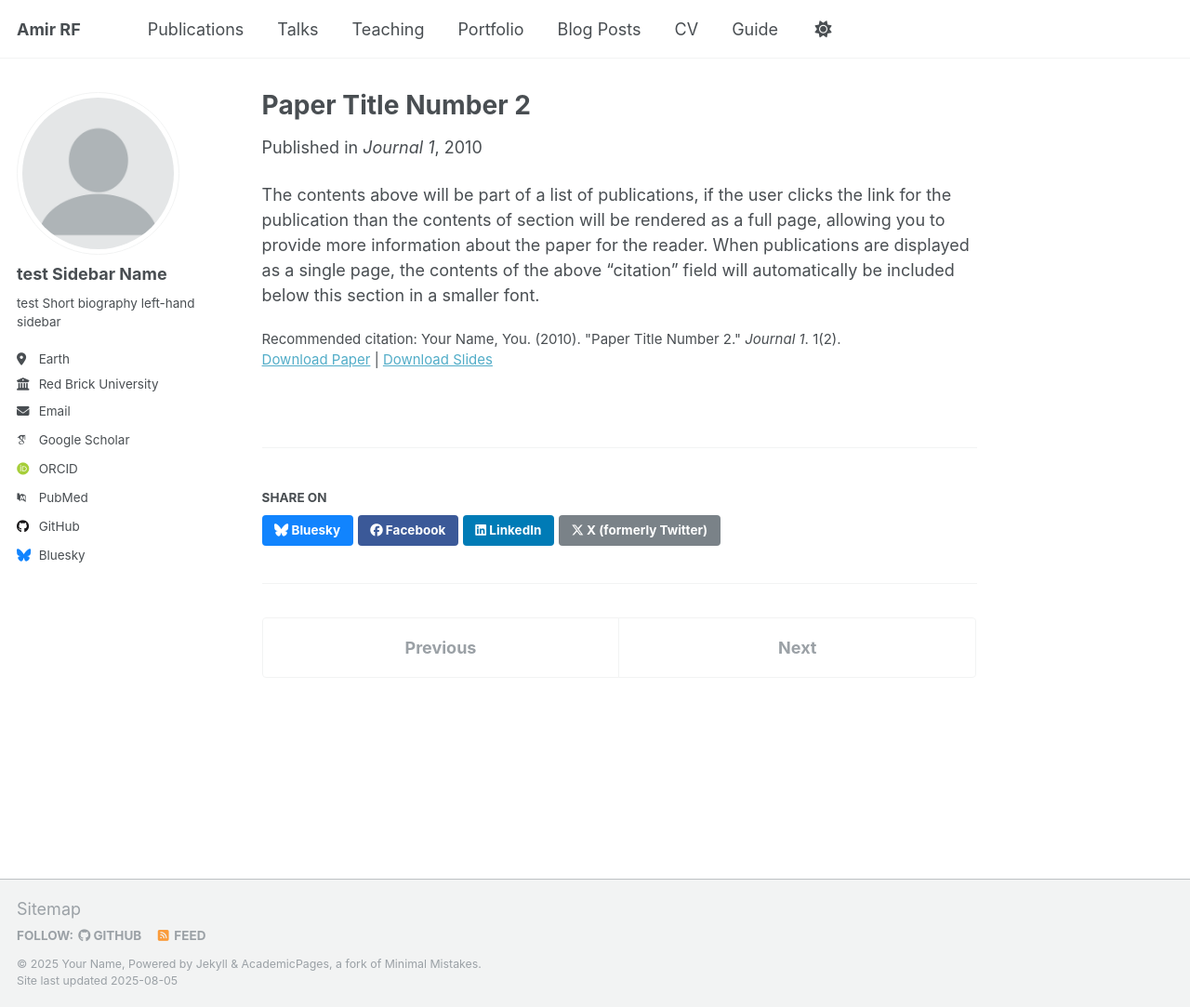
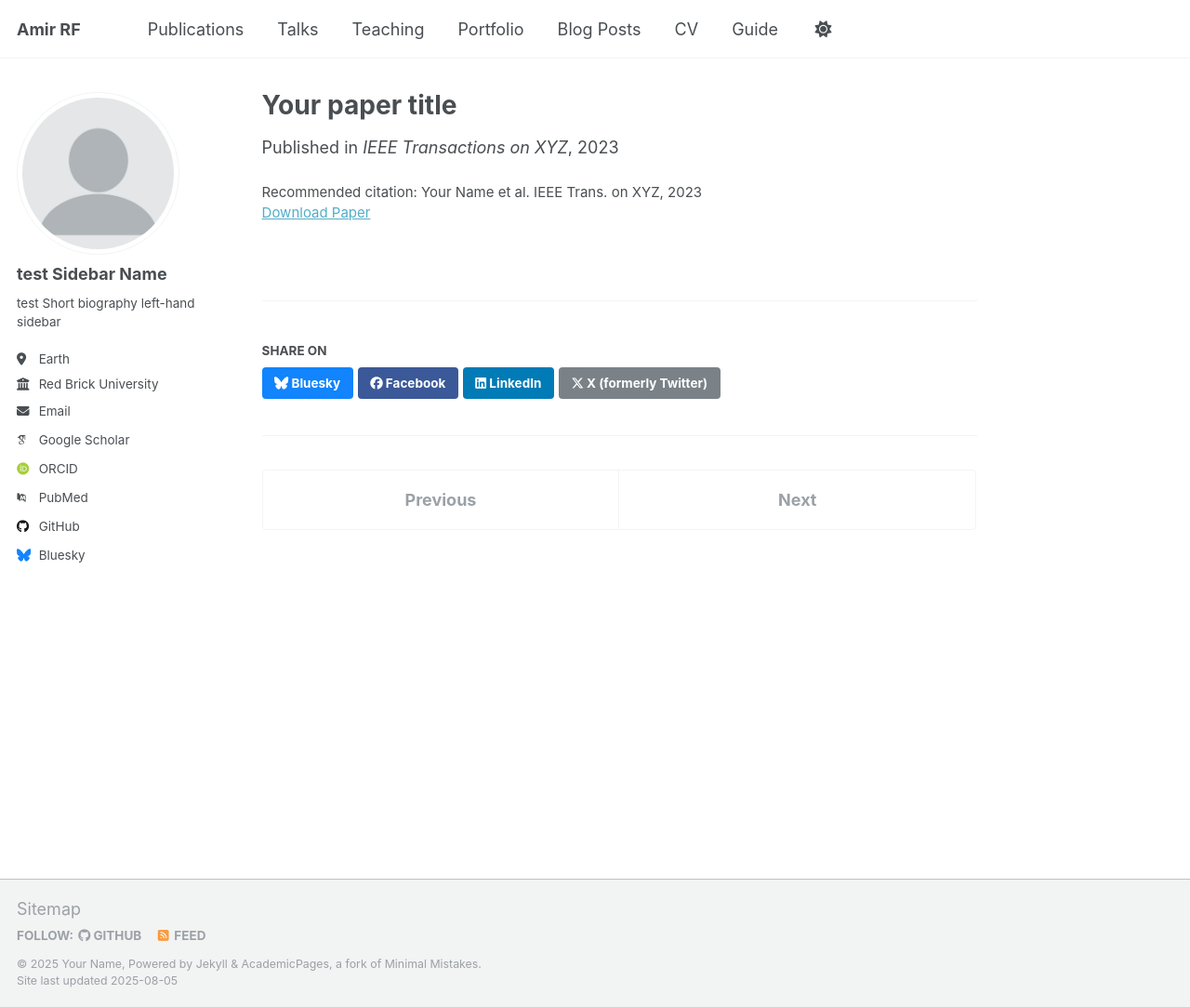
Before and after one commit to amir-rf/amir-rf, a Jekyll site: the page built from _publications/2010-10-01-paper-title-number-2.md, in a window 1280 px wide and 1083 px high. Shown: the whole window at 93% size. Built offline with Jekyll 4.4.1, drawn with Linux system fonts in a browser that asks for light colours; some web fonts are replaced.

Commit message:
Update 2010-10-01-paper-title-number-2.md

```diff
--- a/_publications/2010-10-01-paper-title-number-2.md
+++ b/_publications/2010-10-01-paper-title-number-2.md
@@ -1,14 +1,11 @@
 ---
-title: "Paper Title Number 2"
+title: "Your paper title"
 collection: publications
-category: manuscripts
-permalink: /publication/2010-10-01-paper-title-number-2
-excerpt: 'This paper is about the number 2. The number 3 is left for future work.'
-date: 2010-10-01
-venue: 'Journal 1'
-slidesurl: 'http://academicpages.github.io/files/slides2.pdf'
-paperurl: 'http://academicpages.github.io/files/paper2.pdf'
-citation: 'Your Name, You. (2010). &quot;Paper Title Number 2.&quot; <i>Journal 1</i>. 1(2).'
+type: "Journal"
+permalink: /publication/your-paper-slug
+authors: Your Name, Coauthor Name
+date: 2023-01-01
+venue: "IEEE Transactions on XYZ"
+paperurl: https://doi.org/xxxx
+citation: "Your Name et al. IEEE Trans. on XYZ, 2023"
 ---
-
-The contents above will be part of a list of publications, if the user clicks the link for the publication than the contents of section will be rendered as a full page, allowing you to provide more information about the paper for the reader. When publications are displayed as a single page, the contents of the above "citation" field will automatically be included below this section in a smaller font.
```
